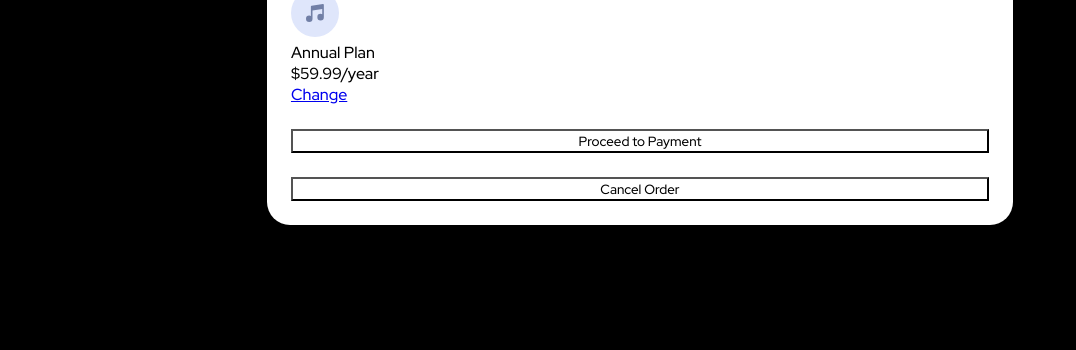
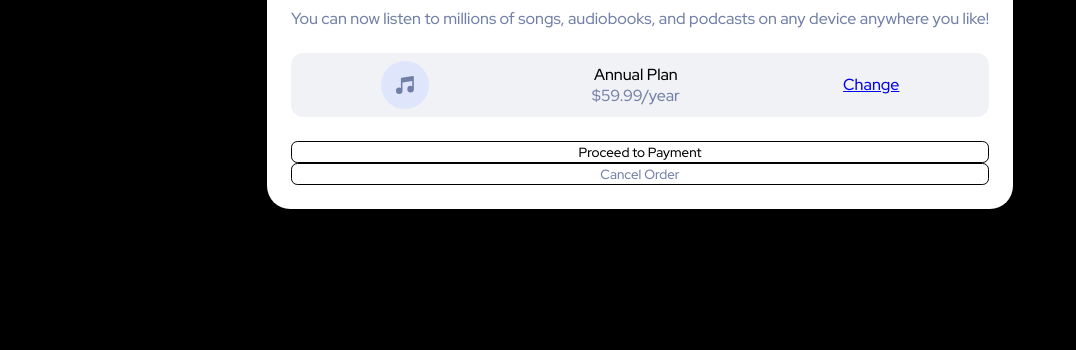
Before and after one commit to 197naveen/order-summary-component, a plain HTML site: page index.html in a window 1280 px wide. Shown: the part 450-800 px from the top of the page, without its empty margins (0-1076 px from the left). Drawn offline with Linux system fonts and the light colour scheme.

Commit message:
added css prop & new class in html

```diff
--- a/index.html
+++ b/index.html
@@ -19,7 +19,7 @@
     <div class="content">
       <h1>Order Summary</h1>
 
-      <p class="dim-color">You can now listen to millions of songs, audiobooks, and podcasts on any
+      <p class="dim-color p1">You can now listen to millions of songs, audiobooks, and podcasts on any
         device anywhere you like!</p>
 
       <div class="price-tag">
--- a/style.css
+++ b/style.css
@@ -29,18 +29,36 @@ body {
 
 .content {
     padding: 1.5rem;
+    text-align: center;
 }
 .dim-color {
-
+    color: hsl(224, 23%, 55%);
 }
 
 button {
     width: 100%;
     font-family: "Red Hat Display";
     background-color: white;
-    margin-top: 1.5rem;
 
+    border: 1px solid black;
+    border-radius: 0.4rem;
 }
+
+.price-tag {
+    background-color: hsla(224, 23%, 55%, 0.1);
+    display: flex;
+    flex-direction: row;
+    justify-content: space-around;
+    align-items: center;
+    padding: 0.5rem;
+    border-radius: 0.75rem;
+    margin: 1.5rem 0;
+}
+
+.p1 {
+    margin: 1.5rem 0;
+}
+
 @media screen and (min-width:375px){
 
     .order-summary {
```
